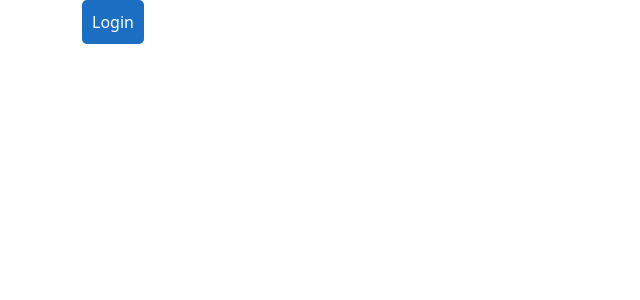
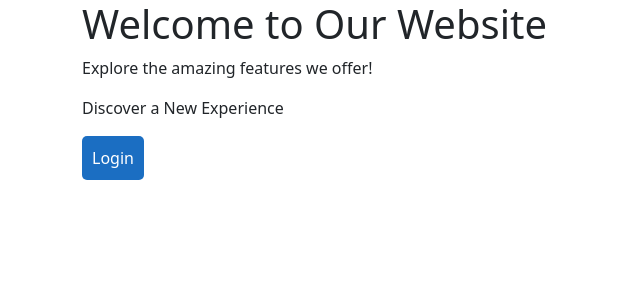
Before and after one commit to Putuagra/Inventory-App, a React (Create React App) app in the folder Client/ClientApp/: page / in a window 1280 px wide. Shown: the top 300 px of the page, without its empty margins (0-640 px from the left). Built offline with nearby package versions, Linux system fonts and the light colour scheme.

Commit message:
feat: add header and main content home page

```diff
--- a/Client/ClientApp/src/pages/HomePage.jsx
+++ b/Client/ClientApp/src/pages/HomePage.jsx
@@ -7,12 +7,20 @@ const HomePage = () => {
         navigate("/login")
     }
     return (
-        <div>
-            <Button
-                name="Login"
-                className="btn btn-primary"
-                onClick={handleLoginClick}
-            />
+        <div className="home-container">
+            <header className="header">
+                <h1>Welcome to Our Website</h1>
+                <p>Explore the amazing features we offer!</p>
+            </header>
+
+            <section className="main-content">
+                <p className="tagline">Discover a New Experience</p>
+                <Button
+                    name="Login"
+                    className="btn btn-primary"
+                    onClick={handleLoginClick}
+                />
+            </section>
         </div>
     )
 }
```
